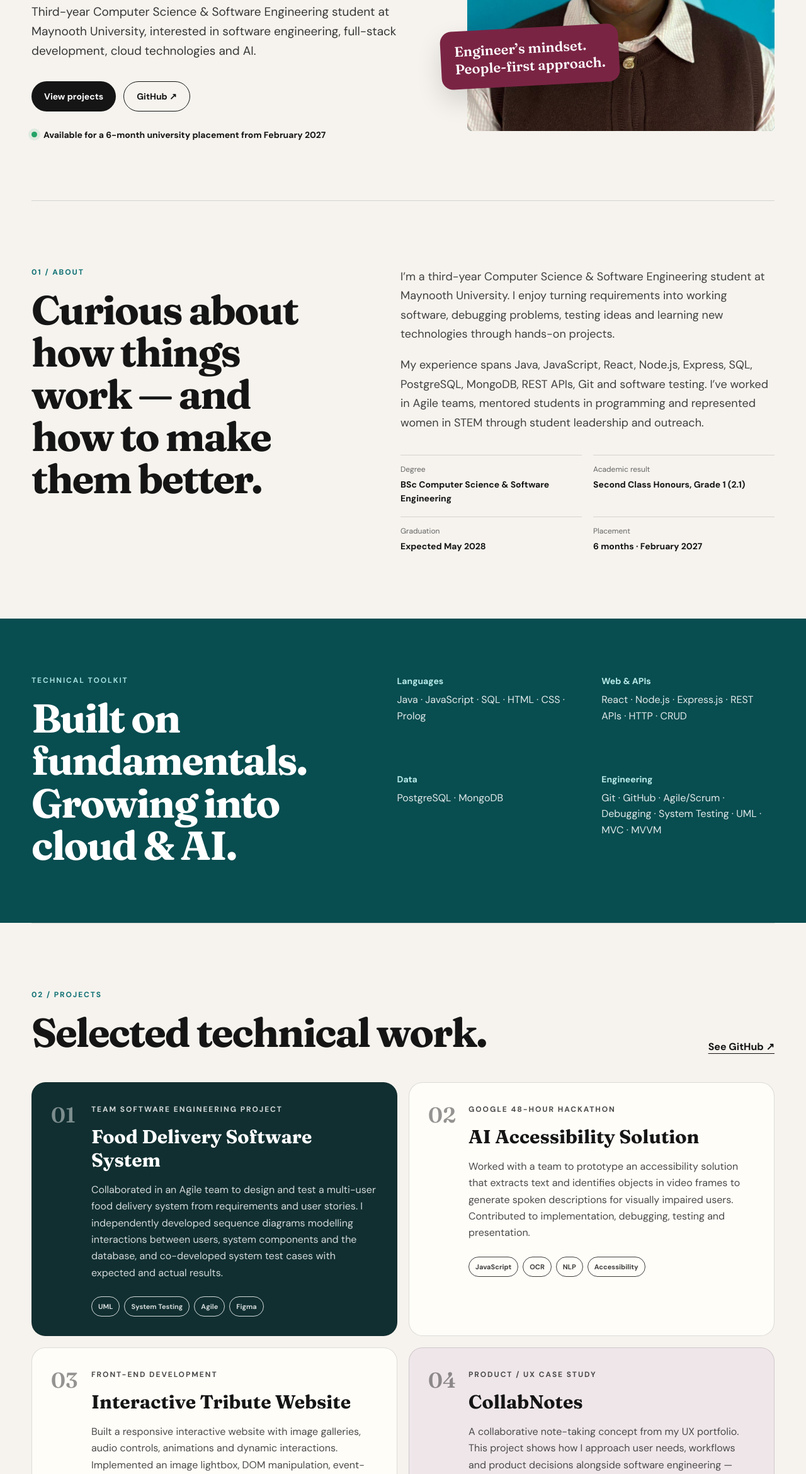
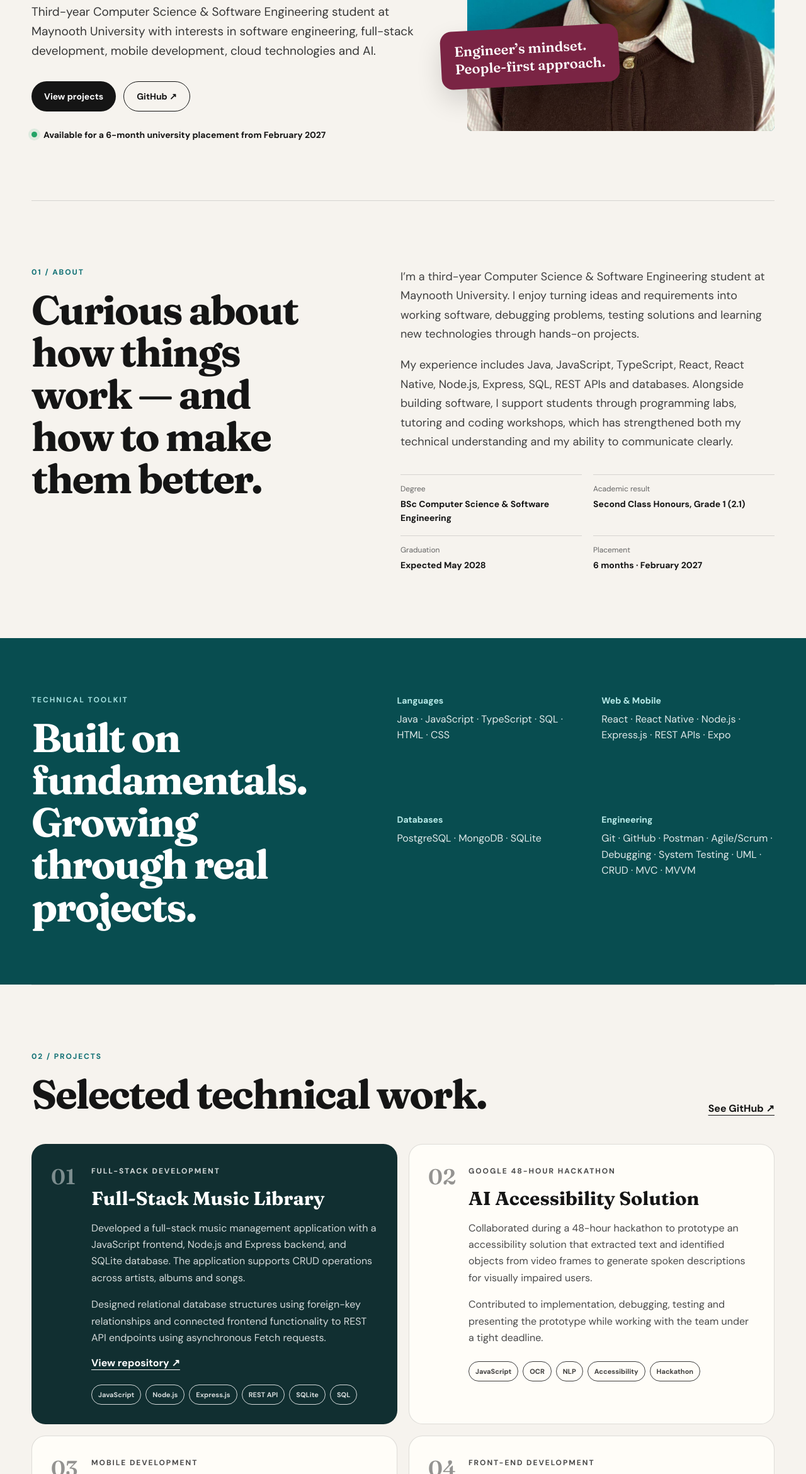
Before and after one commit to Adenikecornelius/Adenike-Cornelius-Portfolio, a plain HTML site: page index.html in a window 1280 px wide. Shown: the part 460-2800 px from the top of the page at 63% size. Drawn offline with Linux system fonts and the light colour scheme.

Commit message:
Update portfolio content and project descriptions

```diff
--- a/index.html
+++ b/index.html
@@ -7,7 +7,7 @@
 
   <meta
     name="description"
-    content="Adenike Cornelius — Computer Science & Software Engineering student at Maynooth University. Software engineering, full-stack development, cloud and AI."
+    content="Adenike Cornelius — Computer Science & Software Engineering student at Maynooth University. Software engineering, full-stack development, mobile development, cloud and AI."
   />
 
   <title>Adenike Cornelius — Software Engineering Portfolio</title>
@@ -71,8 +71,8 @@
 
         <p class="lead">
           Third-year Computer Science & Software Engineering student at
-          Maynooth University, interested in software engineering,
-          full-stack development, cloud technologies and AI.
+          Maynooth University with interests in software engineering,
+          full-stack development, mobile development, cloud technologies and AI.
         </p>
 
         <div class="hero-actions">
@@ -120,7 +120,7 @@
         </div>
 
         <div class="code-chip">
-          Java · JavaScript · SQL
+          Java · JavaScript · TypeScript · SQL
         </div>
 
       </div>
@@ -148,16 +148,17 @@
 
         <p>
           I’m a third-year Computer Science & Software Engineering student
-          at Maynooth University. I enjoy turning requirements into working
-          software, debugging problems, testing ideas and learning new
-          technologies through hands-on projects.
+          at Maynooth University. I enjoy turning ideas and requirements into
+          working software, debugging problems, testing solutions and learning
+          new technologies through hands-on projects.
         </p>
 
         <p>
-          My experience spans Java, JavaScript, React, Node.js, Express,
-          SQL, PostgreSQL, MongoDB, REST APIs, Git and software testing.
-          I’ve worked in Agile teams, mentored students in programming and
-          represented women in STEM through student leadership and outreach.
+          My experience includes Java, JavaScript, TypeScript, React,
+          React Native, Node.js, Express, SQL, REST APIs and databases.
+          Alongside building software, I support students through programming
+          labs, tutoring and coding workshops, which has strengthened both my
+          technical understanding and my ability to communicate clearly.
         </p>
 
 
@@ -211,7 +212,7 @@
 
           <h2>
             Built on fundamentals.<br>
-            Growing into cloud & AI.
+            Growing through real projects.
           </h2>
 
         </div>
@@ -224,7 +225,7 @@
             <h3>Languages</h3>
 
             <p>
-              Java · JavaScript · SQL · HTML · CSS · Prolog
+              Java · JavaScript · TypeScript · SQL · HTML · CSS
             </p>
 
           </div>
@@ -232,10 +233,10 @@
 
           <div>
 
-            <h3>Web & APIs</h3>
+            <h3>Web & Mobile</h3>
 
             <p>
-              React · Node.js · Express.js · REST APIs · HTTP · CRUD
+              React · React Native · Node.js · Express.js · REST APIs · Expo
             </p>
 
           </div>
@@ -243,10 +244,10 @@
 
           <div>
 
-            <h3>Data</h3>
+            <h3>Databases</h3>
 
             <p>
-              PostgreSQL · MongoDB
+              PostgreSQL · MongoDB · SQLite
             </p>
 
           </div>
@@ -257,8 +258,8 @@
             <h3>Engineering</h3>
 
             <p>
-              Git · GitHub · Agile/Scrum · Debugging · System Testing ·
-              UML · MVC · MVVM
+              Git · GitHub · Postman · Agile/Scrum · Debugging ·
+              System Testing · UML · CRUD · MVC · MVVM
             </p>
 
           </div>
@@ -303,41 +304,52 @@
       <div class="project-grid">
 
 
-        <!-- FOOD DELIVERY -->
+        <!-- FULL STACK MUSIC LIBRARY -->
         <article class="project-card featured">
 
           <div class="project-number">
             01
           </div>
 
-
           <div class="project-body">
 
             <p class="project-type">
-              TEAM SOFTWARE ENGINEERING PROJECT
+              FULL-STACK DEVELOPMENT
             </p>
 
             <h3>
-              Food Delivery Software System
+              Full-Stack Music Library
             </h3>
 
             <p>
-              Collaborated in an Agile team to design and test a multi-user
-              food delivery system from requirements and user stories.
-              I independently developed sequence diagrams modelling
-              interactions between users, system components and the database,
-              and co-developed system test cases with expected and actual
-              results.
+              Developed a full-stack music management application with a
+              JavaScript frontend, Node.js and Express backend, and SQLite
+              database. The application supports CRUD operations across
+              artists, albums and songs.
             </p>
 
+            <p>
+              Designed relational database structures using foreign-key
+              relationships and connected frontend functionality to REST API
+              endpoints using asynchronous Fetch requests.
+            </p>
+
+            <a
+              class="text-link"
+              href="https://github.com/adenikecornelius/full-music-stack-library"
+              target="_blank"
+              rel="noreferrer"
+            >
+              View repository ↗
+            </a>
 
             <div class="tags">
-
-              <span>UML</span>
-              <span>System Testing</span>
-              <span>Agile</span>
-              <span>Figma</span>
-
+              <span>JavaScript</span>
+              <span>Node.js</span>
+              <span>Express.js</span>
+              <span>REST API</span>
+              <span>SQLite</span>
+              <span>SQL</span>
             </div>
 
           </div>
@@ -353,7 +365,6 @@
             02
           </div>
 
-
           <div class="project-body">
 
             <p class="project-type">
@@ -365,21 +376,74 @@
             </h3>
 
             <p>
-              Worked with a team to prototype an accessibility solution
-              that extracts text and identifies objects in video frames
-              to generate spoken descriptions for visually impaired users.
-              Contributed to implementation, debugging, testing and
-              presentation.
+              Collaborated during a 48-hour hackathon to prototype an
+              accessibility solution that extracted text and identified
+              objects from video frames to generate spoken descriptions for
+              visually impaired users.
             </p>
 
+            <p>
+              Contributed to implementation, debugging, testing and presenting
+              the prototype while working with the team under a tight deadline.
+            </p>
 
             <div class="tags">
-
               <span>JavaScript</span>
               <span>OCR</span>
               <span>NLP</span>
               <span>Accessibility</span>
+              <span>Hackathon</span>
+            </div>
 
+          </div>
+
+        </article>
+
+
+
+        <!-- RECIPE HUB -->
+        <article class="project-card">
+
+          <div class="project-number">
+            03
+          </div>
+
+          <div class="project-body">
+
+            <p class="project-type">
+              MOBILE DEVELOPMENT
+            </p>
+
+            <h3>
+              Recipe Hub Mobile Application
+            </h3>
+
+            <p>
+              Worked on reusable recipe card components and screen layouts in
+              React Native, using TypeScript and props to display recipe
+              information consistently throughout the application.
+            </p>
+
+            <p>
+              Helped implement and test screen navigation and local data
+              persistence using Expo and AsyncStorage, while debugging
+              component behaviour and application flow.
+            </p>
+
+            <a
+              class="text-link"
+              href="https://github.com/adenikecornelius/recipe-hub-app"
+              target="_blank"
+              rel="noreferrer"
+            >
+              View repository ↗
+            </a>
+
+            <div class="tags">
+              <span>TypeScript</span>
+              <span>React Native</span>
+              <span>Expo</span>
+              <span>AsyncStorage</span>
             </div>
 
           </div>
@@ -392,9 +456,8 @@
         <article class="project-card">
 
           <div class="project-number">
-            03
+            04
           </div>
-
 
           <div class="project-body">
 
@@ -407,13 +470,16 @@
             </h3>
 
             <p>
-              Built a responsive interactive website with image galleries,
-              audio controls, animations and dynamic interactions.
-              Implemented an image lightbox, DOM manipulation,
-              event-driven behaviour, CSS Grid/Flexbox layouts and
-              Canvas animations.
+              Built and deployed a responsive interactive website featuring
+              image galleries, audio controls, animations and dynamic user
+              interactions.
             </p>
 
+            <p>
+              Implemented DOM manipulation, event handling, image lightbox
+              functionality, CSS Grid/Flexbox layouts and Canvas-based
+              animations.
+            </p>
 
             <a
               class="text-link"
@@ -424,14 +490,11 @@
               View live website ↗
             </a>
 
-
             <div class="tags">
-
               <span>HTML</span>
               <span>CSS</span>
               <span>JavaScript</span>
               <span>DOM</span>
-
             </div>
 
           </div>
@@ -440,13 +503,12 @@
 
 
 
-        <!-- COLLABNOTES -->
+        <!-- UX -->
         <article class="project-card soft">
 
           <div class="project-number">
-            04
+            05
           </div>
-
 
           <div class="project-body">
 
@@ -459,13 +521,16 @@
             </h3>
 
             <p>
-              A collaborative note-taking concept from my UX portfolio.
-              This project shows how I approach user needs, workflows and
-              product decisions alongside software engineering — helping
-              me think beyond implementation and consider how people
-              actually interact with the products I build.
+              A collaborative note-taking concept that demonstrates how I
+              approach user needs, workflows and product decisions alongside
+              software engineering.
             </p>
 
+            <p>
+              The project strengthened my understanding of how technical
+              implementation and user experience work together when creating
+              products people actually want to use.
+            </p>
 
             <a
               class="text-link"
@@ -476,13 +541,10 @@
               View UX portfolio ↗
             </a>
 
-
             <div class="tags">
-
               <span>User Flows</span>
               <span>Prototyping</span>
               <span>Product Thinking</span>
-
             </div>
 
           </div>
@@ -508,7 +570,7 @@
           </p>
 
           <h2>
-            Teaching code sharpened how I communicate it.
+            Building skills — and helping others build theirs.
           </h2>
 
         </div>
@@ -539,6 +601,55 @@
         <div class="timeline">
 
 
+          <!-- LAB DEMONSTRATOR -->
+          <article>
+
+            <span>
+              Sep 2026 — Present
+            </span>
+
+            <h3>
+              Lab Demonstrator — Introduction to Programming · Maynooth University
+            </h3>
+
+            <p>
+              Support 90+ undergraduate students during practical programming
+              labs, answering technical questions and helping troubleshoot
+              syntax, logic and implementation errors.
+            </p>
+
+            <p>
+              Guide students through programming exercises while encouraging
+              independent problem-solving and explaining concepts at different
+              levels of understanding.
+            </p>
+
+          </article>
+
+
+
+          <!-- STUDENT AMBASSADOR -->
+          <article>
+
+            <span>
+              Sep 2026 — Present
+            </span>
+
+            <h3>
+              Student Ambassador · Maynooth University
+            </h3>
+
+            <p>
+              Represent Maynooth University at student-facing events and
+              outreach activities, supporting prospective students and
+              communicating information about university life and study.
+            </p>
+
+          </article>
+
+
+
+          <!-- STEM FACILITATOR -->
           <article>
 
             <span>
@@ -551,7 +662,7 @@
 
             <p>
               Deliver coding workshops to 50+ students, introducing HTML,
-              CSS and computational thinking through practical activities,
+              CSS and computational thinking through practical activities
               while adapting explanations to different experience levels.
             </p>
 
@@ -559,6 +670,7 @@
 
 
 
+          <!-- SUMMER CAMP -->
           <article>
 
             <span>
@@ -579,6 +691,7 @@
 
 
 
+          <!-- TUTOR -->
           <article>
 
             <span>
@@ -590,9 +703,9 @@
             </h3>
 
             <p>
-              Mentored undergraduate students in Java, algorithms,
-              debugging and software engineering concepts by reviewing
-              code and guiding them through implementation and logic errors.
+              Mentored undergraduate students in Java, algorithms, debugging
+              and software engineering concepts by reviewing code and guiding
+              them through implementation and logic errors.
             </p>
 
           </article>
@@ -637,7 +750,6 @@
             alt="SiSTEM Pretty Smart Issue 027 featuring Adenike Cornelius"
           />
 
-
           <div class="highlight-copy">
 
             <p class="project-type">
@@ -655,14 +767,13 @@
               computer science and software engineering.
             </p>
 
-
             <a
               class="text-link"
               href="https://sistemuk.substack.com/"
               target="_blank"
               rel="noreferrer"
             >
-              Read SiSTEM feature ↗
+              Visit SiSTEM UK ↗
             </a>
 
           </div>
@@ -679,7 +790,6 @@
             alt="Adenike at Workday Future Females in Tech"
           />
 
-
           <div class="highlight-copy">
 
             <p class="project-type">
@@ -691,9 +801,9 @@
             </h3>
 
             <p>
-              Participated in a technology-focused programme connecting
-              students with industry professionals and career pathways
-              in tech.
+              Selected for Workday’s Future Females in Tech programme,
+              participating in technical and career sessions, work-shadowing
+              and a UX challenge focused on solving a real user problem.
             </p>
 
           </div>
@@ -709,7 +819,6 @@
             src="assets/dell.jpg"
             alt="Adenike at Dell Technologies"
           />
-
 
           <div class="highlight-copy">
 
@@ -774,7 +883,7 @@
 
 
 
-    <!-- WHAT I AM LOOKING FOR -->
+    <!-- PLACEMENT -->
     <section class="why section shell">
 
       <div class="why-card">
@@ -791,8 +900,7 @@
           I’m seeking a six-month university placement from February 2027
           as part of my Computer Science & Software Engineering degree.
           I’m particularly interested in software engineering,
-          backend/full-stack development, cloud, SRE, data and
-          AI-adjacent teams.
+          backend/full-stack development, cloud, SRE, data and AI-adjacent teams.
         </p>
 
         <p>
@@ -818,8 +926,7 @@
       </h2>
 
       <p>
-        Open to 2027 software engineering and technology placements
-        in Ireland.
+        Open to 2027 software engineering and technology placements in Ireland.
       </p>
 
 
```
